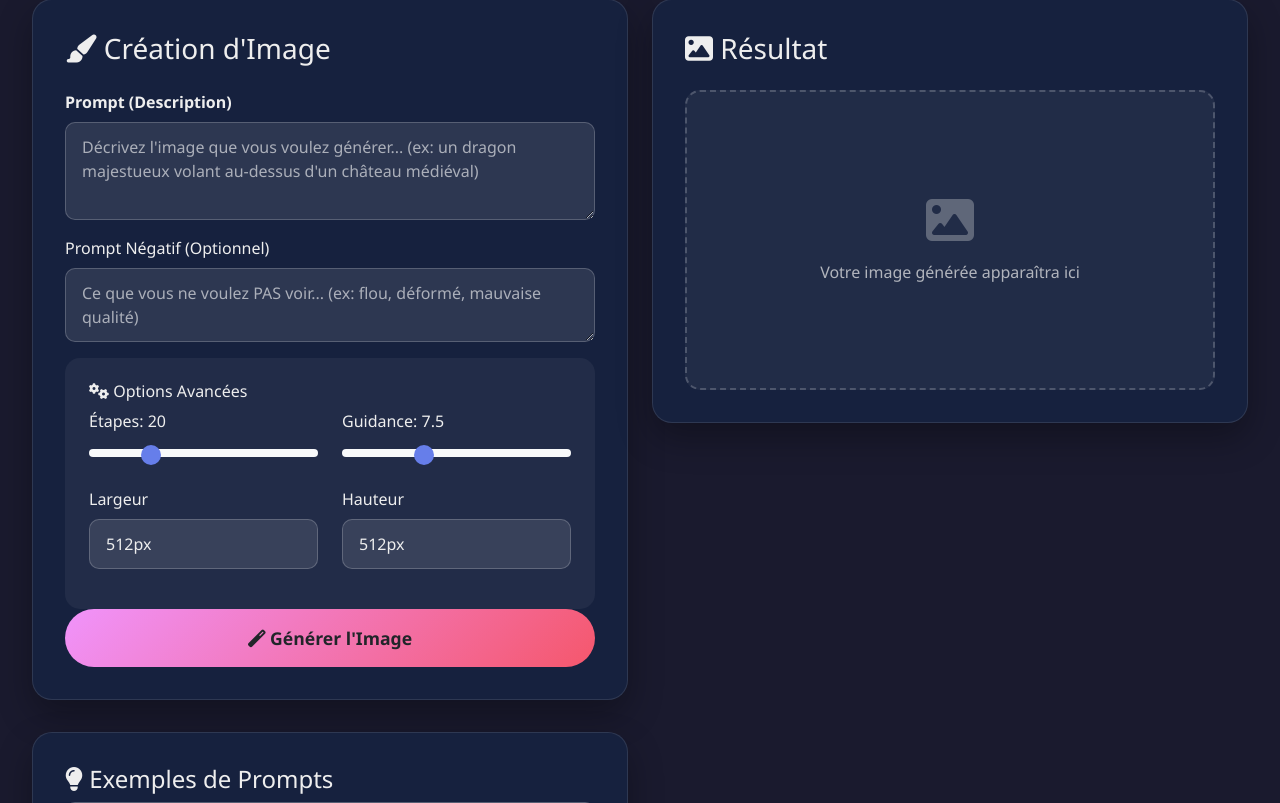
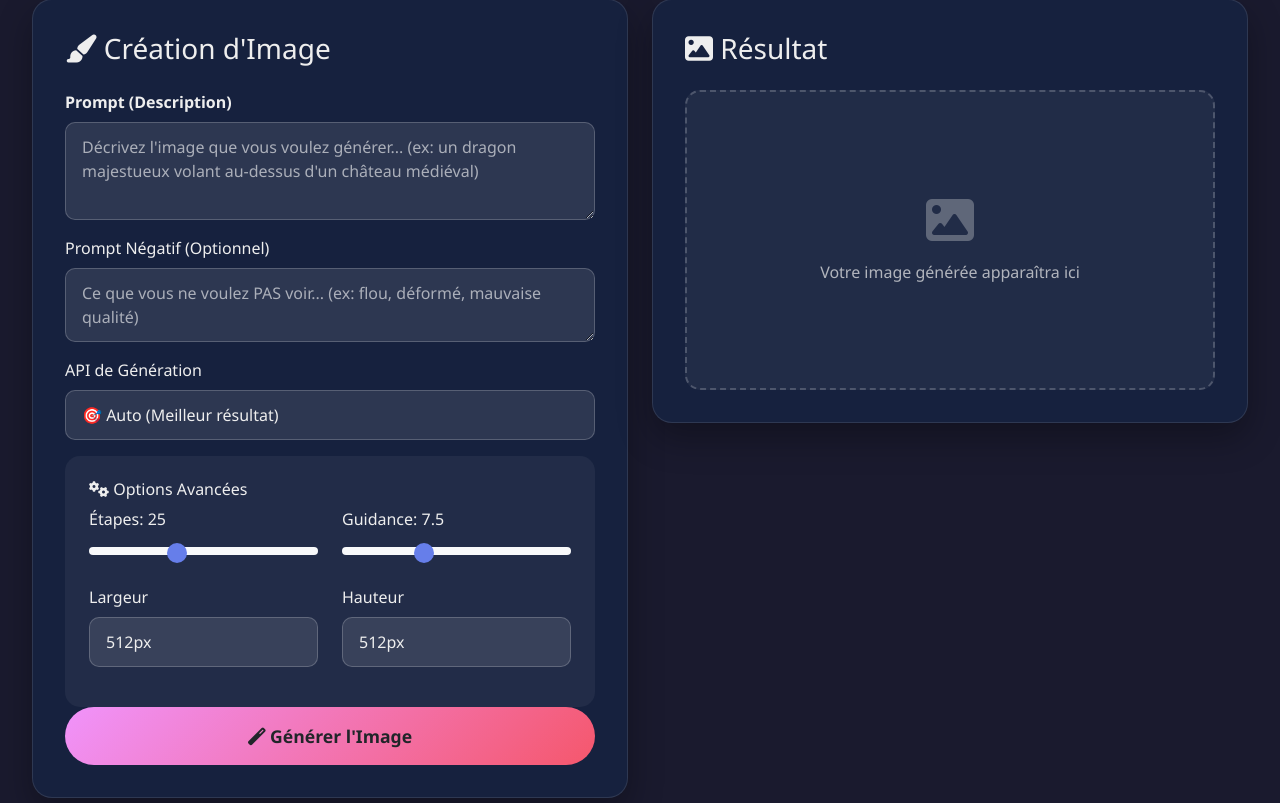
Before and after one commit to Durand756/Durand-AI, a Flask app: page / in a window 1280 px wide. Shown: the part 361-1164 px from the top of the page. Run offline with Flask 3, Linux system fonts and the light colour scheme.

Commit message:
Update index.html

```diff
--- a/templates/index.html
+++ b/templates/index.html
@@ -321,14 +321,24 @@
                             ></textarea>
                         </div>
 
+                        <!-- Sélection API -->
+                        <div class="mb-3">
+                            <label class="form-label">API de Génération</label>
+                            <select class="form-select" id="api-choice">
+                                <option value="auto" selected>🎯 Auto (Meilleur résultat)</option>
+                                <option value="pollinations">🎨 Pollinations AI (Rapide)</option>
+                                <option value="huggingface">🤗 Hugging Face (Qualité)</option>
+                            </select>
+                        </div>
+
                         <!-- Options Avancées -->
                         <div class="advanced-options">
                             <h6><i class="fas fa-cogs"></i> Options Avancées</h6>
 
                             <div class="row">
                                 <div class="col-md-6 mb-3">
-                                    <label class="form-label">Étapes: <span id="steps-value">20</span></label>
-                                    <input type="range" class="form-range range-input" id="steps" min="10" max="50" value="20">
+                                    <label class="form-label">Étapes: <span id="steps-value">25</span></label>
+                                    <input type="range" class="form-range range-input" id="steps" min="10" max="50" value="25">
                                 </div>
                                 <div class="col-md-6 mb-3">
                                     <label class="form-label">Guidance: <span id="guidance-value">7.5</span></label>
@@ -430,7 +440,7 @@
                 if (data.loaded && !modelLoaded) {
                     modelLoaded = true;
                     statusBadge.className = 'status-badge status-ready';
-                    statusBadge.innerHTML = `<i class="fas fa-check"></i> ${data.method || 'Générateur Prêt'}`;
+                    statusBadge.innerHTML = `<i class="fas fa-check"></i> ${data.current_api || 'Multi-API'} Ready`;
                     generateBtn.disabled = false;
                 } else if (data.loading) {
                     statusBadge.className = 'status-badge status-loading';
@@ -481,7 +491,12 @@
                     imageResult.innerHTML = `
                         <div class="text-center">
                             <img src="${data.image}" alt="Image générée" class="generated-image">
-                            <br>
+                            <div class="mt-3">
+                                <small class="text-success">
+                                    <i class="fas fa-check-circle"></i>
+                                    Généré avec ${data.api_used} API
+                                </small>
+                            </div>
                             <button class="btn download-btn" onclick="downloadImage('${data.image}', '${data.prompt}')">
                                 <i class="fas fa-download"></i> Télécharger
                             </button>
@@ -526,8 +541,8 @@
             imageResult.innerHTML = `
                 <div class="text-center">
                     <div class="loading-spinner"></div>
-                    <p class="mt-3">Génération en cours...</p>
-                    <small class="text-muted">Cela peut prendre quelques instants</small>
+                    <p class="mt-3">🎨 Génération en cours...</p>
+                    <small class="text-muted">Utilisation d'APIs d'IA professionnelles<br>Temps estimé: 15-45 secondes</small>
                 </div>
             `;
             imageResult.classList.remove('has-image');
@@ -539,7 +554,8 @@
                 steps: parseInt(stepsSlider.value),
                 guidance_scale: parseFloat(guidanceSlider.value),
                 width: parseInt(document.getElementById('width').value),
-                height: parseInt(document.getElementById('height').value)
+                height: parseInt(document.getElementById('height').value),
+                api: document.getElementById('api-choice').value
             };
 
             // Génération
```
